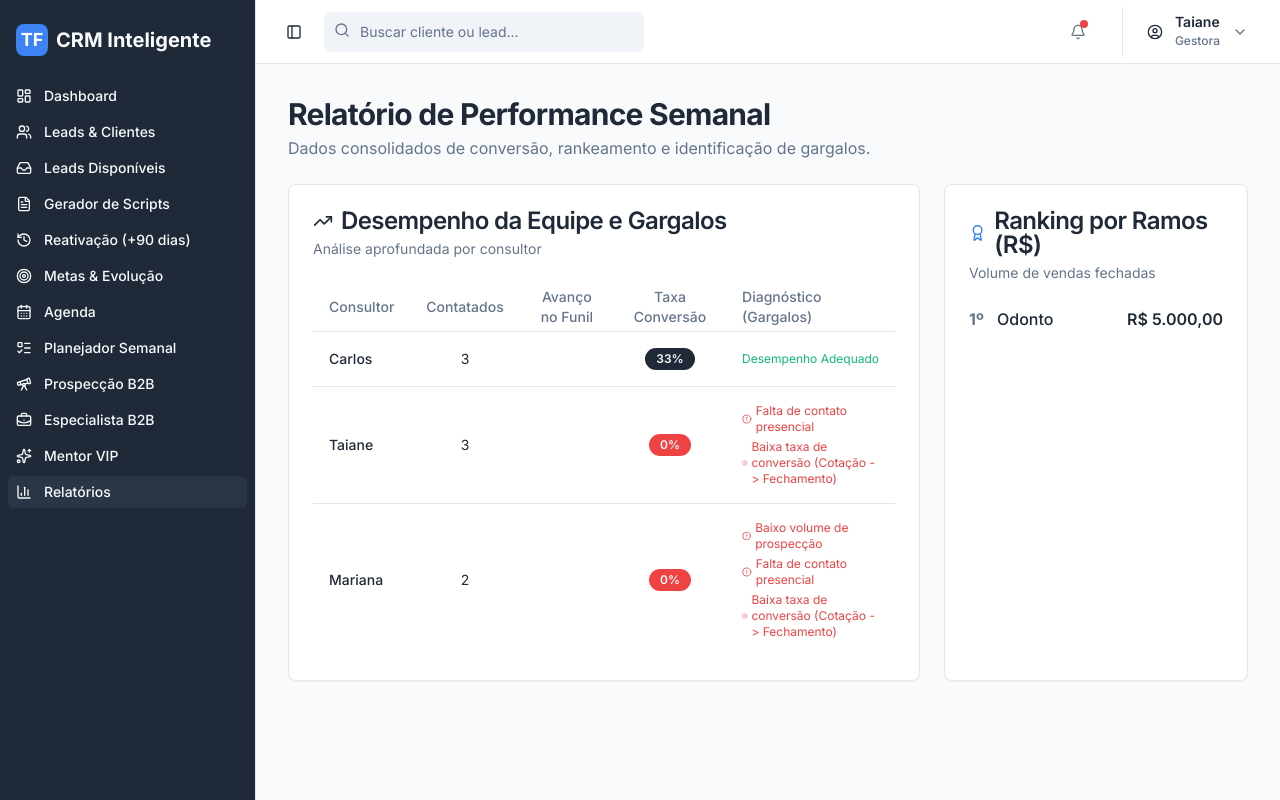
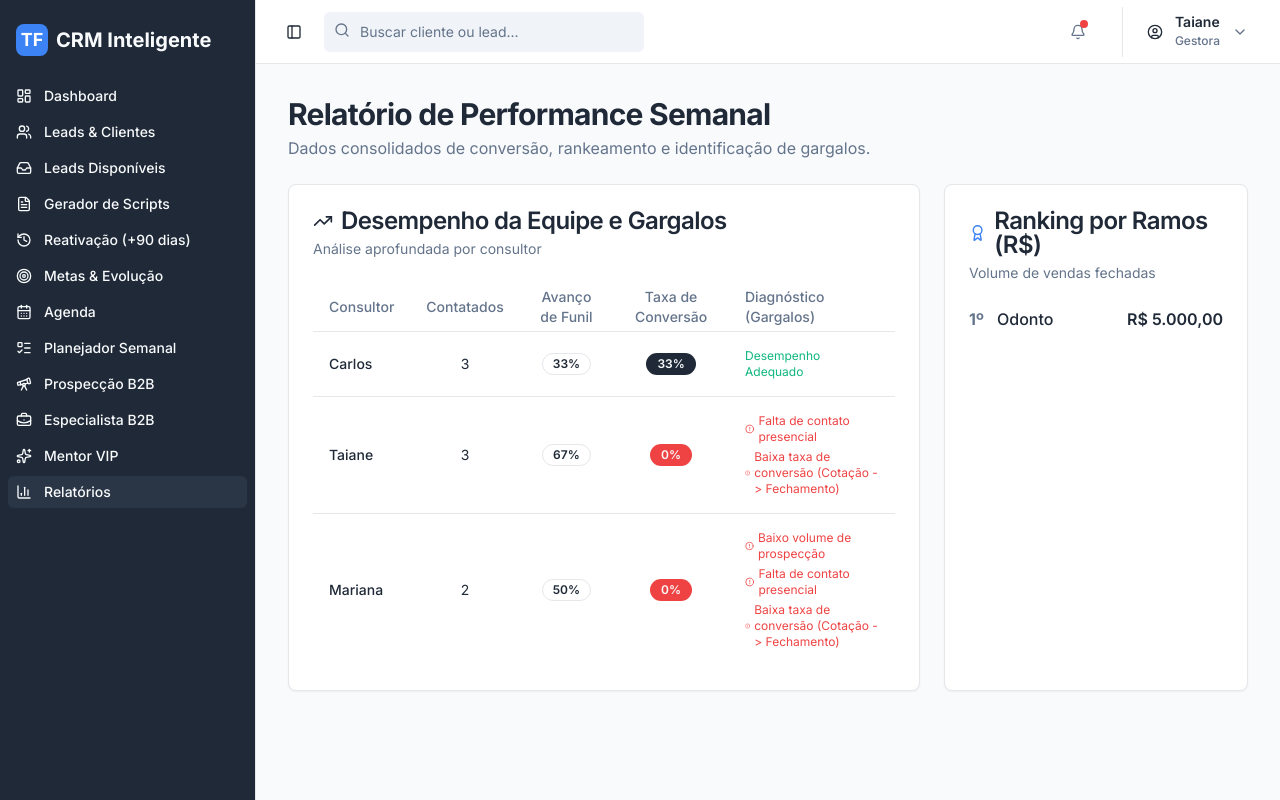
Before and after one commit to TaianeCarige/GEST-O-COMERCIAL-TFC-SEGUROS, a React (Vite) app: page /reports in a window 1280 px wide. Built offline with nearby package versions, Linux system fonts and the light colour scheme.

Commit message:
feat: Implement TFC commercial intelligence ecosystem

```diff
--- a/src/pages/AvailableLeads.tsx
+++ b/src/pages/AvailableLeads.tsx
@@ -69,7 +69,7 @@ export default function AvailableLeads() {
                     </TableCell>
                     <TableCell className="text-right">
                       <Button size="sm" onClick={() => handleClaim(lead.id, lead.name)}>
-                        Assumir Conta
+                        Vincular ao meu Login
                       </Button>
                     </TableCell>
                   </TableRow>
--- a/src/pages/Index.tsx
+++ b/src/pages/Index.tsx
@@ -276,7 +276,9 @@ export default function Index() {
           <CardHeader className="flex flex-row items-center justify-between pb-2">
             <div className="space-y-1">
               <CardTitle>Alerta de Retenção</CardTitle>
-              <CardDescription>Ação imediata necessária (+90 dias)</CardDescription>
+              <CardDescription className="text-destructive font-medium">
+                Reativação Necessária (+90 dias)
+              </CardDescription>
             </div>
             <Button variant="ghost" size="icon" asChild>
               <Link to="/reactivation">
--- a/src/pages/Leads.tsx
+++ b/src/pages/Leads.tsx
@@ -25,6 +25,9 @@ import {
   DropdownMenuLabel,
   DropdownMenuSeparator,
   DropdownMenuTrigger,
+  DropdownMenuSub,
+  DropdownMenuSubContent,
+  DropdownMenuSubTrigger,
 } from '@/components/ui/dropdown-menu'
 import {
   Dialog,
@@ -35,11 +38,12 @@ import {
   DialogFooter,
 } from '@/components/ui/dialog'
 import { useToast } from '@/hooks/use-toast'
-import { MoreHorizontal, Filter, Megaphone, HelpCircle } from 'lucide-react'
+import { MoreHorizontal, Filter, Megaphone, HelpCircle, UserPlus } from 'lucide-react'
 import { Link } from 'react-router-dom'
 
 export default function Leads() {
-  const { leads, updateLeadStatus, getConsultant, consultants, currentUser } = useAppStore()
+  const { leads, updateLeadStatus, updateLeadConsultant, getConsultant, consultants, currentUser } =
+    useAppStore()
   const { toast } = useToast()
 
   const me = consultants.find((c) => c.id === currentUser)
@@ -195,7 +199,7 @@ export default function Leads() {
                         {new Date(lead.lastContact).toLocaleDateString('pt-BR')}
                         {new Date(lead.lastContact) < ninetyDaysAgo && (
                           <span className="ml-2 text-xs text-destructive font-bold inline-flex items-center">
-                            <AlertTriangle className="w-3 h-3 mr-1" /> Crítico
+                            <AlertTriangle className="w-3 h-3 mr-1" /> Reativação Necessária
                           </span>
                         )}
                       </TableCell>
@@ -217,6 +221,29 @@ export default function Leads() {
                             <DropdownMenuItem onClick={() => updateLeadStatus(lead.id, 'Fechado')}>
                               Marcar Fechado
                             </DropdownMenuItem>
+
+                            {isManager && (
+                              <>
+                                <DropdownMenuSeparator />
+                                <DropdownMenuSub>
+                                  <DropdownMenuSubTrigger>
+                                    <UserPlus className="w-4 h-4 mr-2" /> Atribuir Lead
+                                  </DropdownMenuSubTrigger>
+                                  <DropdownMenuSubContent>
+                                    {consultants.map((c) => (
+                                      <DropdownMenuItem
+                                        key={c.id}
+                                        onClick={() => updateLeadConsultant(lead.id, c.id)}
+                                        className={lead.consultantId === c.id ? 'bg-muted' : ''}
+                                      >
+                                        {c.name} {lead.consultantId === c.id && '(Atual)'}
+                                      </DropdownMenuItem>
+                                    ))}
+                                  </DropdownMenuSubContent>
+                                </DropdownMenuSub>
+                              </>
+                            )}
+
                             <DropdownMenuSeparator />
                             <DropdownMenuItem
                               onClick={() => handleObjection(lead.id)}
--- a/src/pages/Reports.tsx
+++ b/src/pages/Reports.tsx
@@ -35,9 +35,12 @@ export default function Reports() {
           : 0
 
       // Avanço de Funil (Leads that are in negotiation or scheduled)
-      const funnelAdvancement = consultantLeads.filter(
+      const advancedLeads = consultantLeads.filter(
         (l) => l.status === 'Em Negociação' || l.status === 'Agendado' || l.status === 'Fechado',
       ).length
+
+      const funnelAdvancementRate =
+        consultantLeads.length > 0 ? Math.round((advancedLeads / consultantLeads.length) * 100) : 0
 
       // Determine bottlenecks (Gargalos)
       const bottlenecks = []
@@ -59,6 +62,7 @@ export default function Reports() {
         totalContacts: consultantLeads.length,
         closedDeals: closedLeads.length,
         conversionRate,
+        funnelAdvancementRate,
         bottlenecks,
       }
     })
@@ -98,8 +102,8 @@ export default function Reports() {
                 <TableRow>
                   <TableHead>Consultor</TableHead>
                   <TableHead className="text-center">Contatados</TableHead>
-                  <TableHead className="text-center">Avanço no Funil</TableHead>
-                  <TableHead className="text-center">Taxa Conversão</TableHead>
+                  <TableHead className="text-center">Avanço de Funil</TableHead>
+                  <TableHead className="text-center">Taxa de Conversão</TableHead>
                   <TableHead>Diagnóstico (Gargalos)</TableHead>
                 </TableRow>
               </TableHeader>
@@ -108,7 +112,9 @@ export default function Reports() {
                   <TableRow key={c.id}>
                     <TableCell className="font-medium">{c.name}</TableCell>
                     <TableCell className="text-center">{c.totalContacts}</TableCell>
-                    <TableCell className="text-center">{c.funnelAdvancement}</TableCell>
+                    <TableCell className="text-center">
+                      <Badge variant="outline">{c.funnelAdvancementRate}%</Badge>
+                    </TableCell>
                     <TableCell className="text-center">
                       <Badge
                         variant={
--- a/src/pages/ScriptGenerator.tsx
+++ b/src/pages/ScriptGenerator.tsx
@@ -15,31 +15,31 @@ import { useToast } from '@/hooks/use-toast'
 import useAppStore from '@/stores/useAppStore'
 
 const SCRIPT_TEMPLATES = {
-  Saúde: {
+  'Saúde (Health)': {
     hook: 'Especialistas em blindagem e gestão de benefícios corporativos.',
     pain: 'A inflação médica e o alto turnover estão esmagando as margens das operações neste ano.',
     value:
       'Desenhamos uma arquitetura de Saúde que foca em retenção de talentos críticos enquanto aplicamos engenharia de redução de sinistralidade.',
   },
-  Odonto: {
+  'Odontológico (Dental)': {
     hook: 'Focados na valorização do capital humano com alto impacto perceptível.',
     pain: 'Muitas empresas perdem a chance de fidelizar a equipe por não oferecerem benefícios de alta percepção e baixo custo.',
     value:
       'A TFC estrutura planos odontológicos integrados que funcionam como alavanca de retenção de talentos sem onerar a folha.',
   },
-  Patrimonial: {
+  'Patrimonial (Property)': {
     hook: 'Consultoria focada em continuidade de negócios e proteção de balanço.',
     pain: 'Uma interrupção operacional imprevista (como danos elétricos ou incêndios) pode quebrar o caixa de operações que não têm apólices atualizadas.',
     value:
       'Realizamos uma varredura de exposição de riscos e desenhamos coberturas sob medida de Lucros Cessantes, garantindo a solidez do negócio.',
   },
-  'Automóveis/Frotas': {
+  'Automóveis/Frotas (Auto/Fleet)': {
     hook: 'Especialistas em otimização de custo logístico e mitigação de riscos de transporte.',
     pain: 'Veículos parados ou sinistros mal geridos representam gargalos gigantes na operação e atrasos na entrega.',
     value:
       'A TFC implementa uma gestão de frotas voltada à disponibilidade dos ativos, reduzindo o custo total de risco e agilizando as operações.',
   },
-  RC: {
+  'Responsabilidade Civil (RC)': {
     hook: 'Proteção patrimonial para sócios, diretores e para a operação como um todo.',
     pain: 'Processos judiciais trabalhistas, profissionais e de terceiros estão em escalada, ameaçando diretamente o patrimônio da empresa e dos executivos.',
     value:
--- a/src/stores/useAppStore.tsx
+++ b/src/stores/useAppStore.tsx
@@ -215,6 +215,7 @@ interface AppStore {
   availableLeads: AvailableLead[]
   consultants: Consultant[]
   updateLeadStatus: (id: string, status: Status) => void
+  updateLeadConsultant: (id: string, consultantId: string) => void
   getConsultant: (id: string) => Consultant | undefined
   claimLead: (leadId: string) => void
 }
@@ -229,6 +230,10 @@ export function AppStoreProvider({ children }: { children: ReactNode }) {
 
   const updateLeadStatus = (id: string, status: Status) => {
     setLeads((prev) => prev.map((l) => (l.id === id ? { ...l, status } : l)))
+  }
+
+  const updateLeadConsultant = (id: string, consultantId: string) => {
+    setLeads((prev) => prev.map((l) => (l.id === id ? { ...l, consultantId } : l)))
   }
 
   const getConsultant = (id: string) => consultants.find((c) => c.id === id)
@@ -262,6 +267,7 @@ export function AppStoreProvider({ children }: { children: ReactNode }) {
         availableLeads,
         consultants,
         updateLeadStatus,
+        updateLeadConsultant,
         getConsultant,
         claimLead,
       },
```
Also changed, not shown: .skip.config.json.
